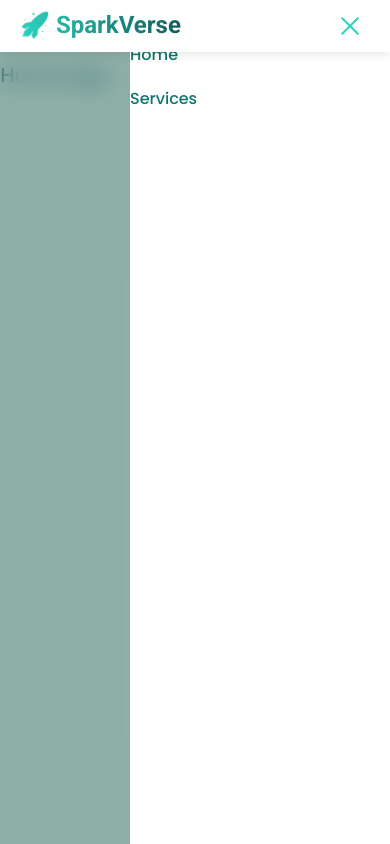
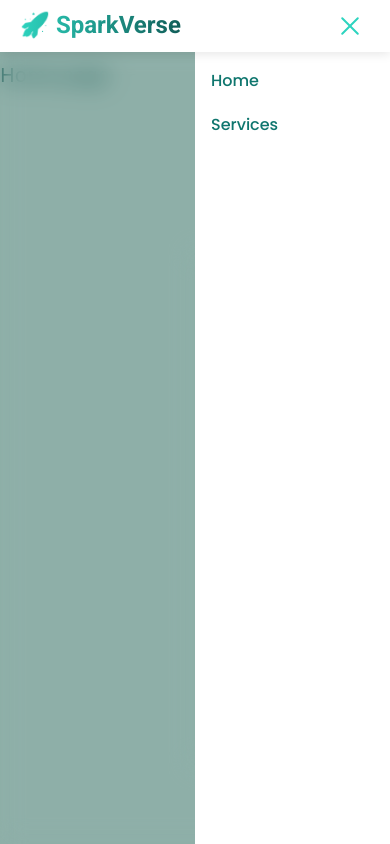
Before and after one commit to vivekcsein/create-frontend-template-2025, a Next.js app: page / in a window 390 px wide. Both pictures are taken after a click on the button 350 px from the left and 25 px from the top of the page. Shown: the top 844 px of the page. Built offline with nearby package versions, Linux system fonts and the light colour scheme; no server answers.

Commit message:
sidebar fixed and formated code

```diff
--- a/src/components/ui/animations/Animate_header.tsx
+++ b/src/components/ui/animations/Animate_header.tsx
@@ -1,8 +1,9 @@
 "use client";
 import React from "react";
 import { gsap } from "gsap";
+import { useGSAP } from "@gsap/react";
 import { ScrollTrigger } from "gsap/ScrollTrigger";
-import { useGSAP } from "@gsap/react";
+import { useBreakpoint } from "@/libs/hooks/use-breakpoints";
 
 gsap.registerPlugin(ScrollTrigger);
 
@@ -11,8 +12,11 @@ const Animate_header = ({
 }: {
   refObject: React.RefObject<HTMLDivElement | null>;
 }) => {
+  const { isMobile, isTablet } = useBreakpoint();
+  const isResponsive = isMobile || isTablet;
   useGSAP(() => {
     if (!refObject?.current) return;
+    if (isResponsive) return;
 
     const tl = gsap.timeline({ paused: true });
 
--- a/src/components/ui/custom/Sidebar.tsx
+++ b/src/components/ui/custom/Sidebar.tsx
@@ -2,7 +2,6 @@
 
 import clsx from "clsx";
 import React from "react";
-import { useBreakpoint } from "@/libs/hooks/use-breakpoints";
 import { useHamburgerMenu } from "@/components/providers/HamburgerProvider";
 
 interface SidebarProps {
@@ -12,8 +11,6 @@ interface SidebarProps {
 }
 const Sidebar = ({ menuKey, dir = "right", children }: SidebarProps) => {
   const { isOpen, closeMenu } = useHamburgerMenu(menuKey);
-  const { isMobile, isTablet } = useBreakpoint();
-  const isResponsive = isMobile || isTablet;
 
   return (
     <>
@@ -23,15 +20,15 @@ const Sidebar = ({ menuKey, dir = "right", children }: SidebarProps) => {
         className={clsx(
           "fixed left-0 right-0 bottom-0 bg-black/30 backdrop-blur-md z-[998] transition-opacity duration-300",
           isOpen ? "opacity-100 visible" : "opacity-0 invisible",
-          isResponsive && isOpen ? "top-[43px]" : "top-[60px]"
+          isOpen && "top-[45px]"
         )}
       />
       {/* Sidebar opem menu */}
       <div
         className={clsx(
-          "fixed w-2/3 h-screen bg-white z-[999] transition-transform duration-300",
+          "fixed w-1/2 h-screen bg-white z-[999] transition-transform duration-300 py-6 px-4 overflow-y-auto",
           dir === "left" ? "left-0" : "right-0",
-          isResponsive && isOpen ? "top-[43px]" : "top-[60px]",
+          isOpen && "top-[45px]",
           isOpen
             ? "translate-x-0"
             : dir === "left"
--- /dev/null
+++ b/src/libs/configs/config.data.ts
@@ -0,0 +1 @@
+export const currencySymbol = "₹";
--- a/src/libs/seo/seo.home.ts
+++ b/src/libs/seo/seo.home.ts
@@ -4,8 +4,7 @@ import { envFrontendConfig } from "../env/env.frontend";
 const frontendUrl = envFrontendConfig.APP_FRONTEND;
 
 const SEO: Metadata = {
-  title:
-    "Next.js Developer  @vivekcsein",
+  title: "Next.js Developer  @vivekcsein",
   description:
     "A production-grade Next.js frontend template for 2025, built with TypeScript, Tailwind CSS, Redux Toolkit, and optimized for scalability, performance, and developer experience.",
   keywords:
```
Also changed, not shown: src/libs/configs/config.helper.ts (indentation only), src/libs/configs/config.styles.ts (line endings or trailing spaces), src/libs/env/env.github.ts (indentation only), src/libs/env/env.google.ts (indentation only).
